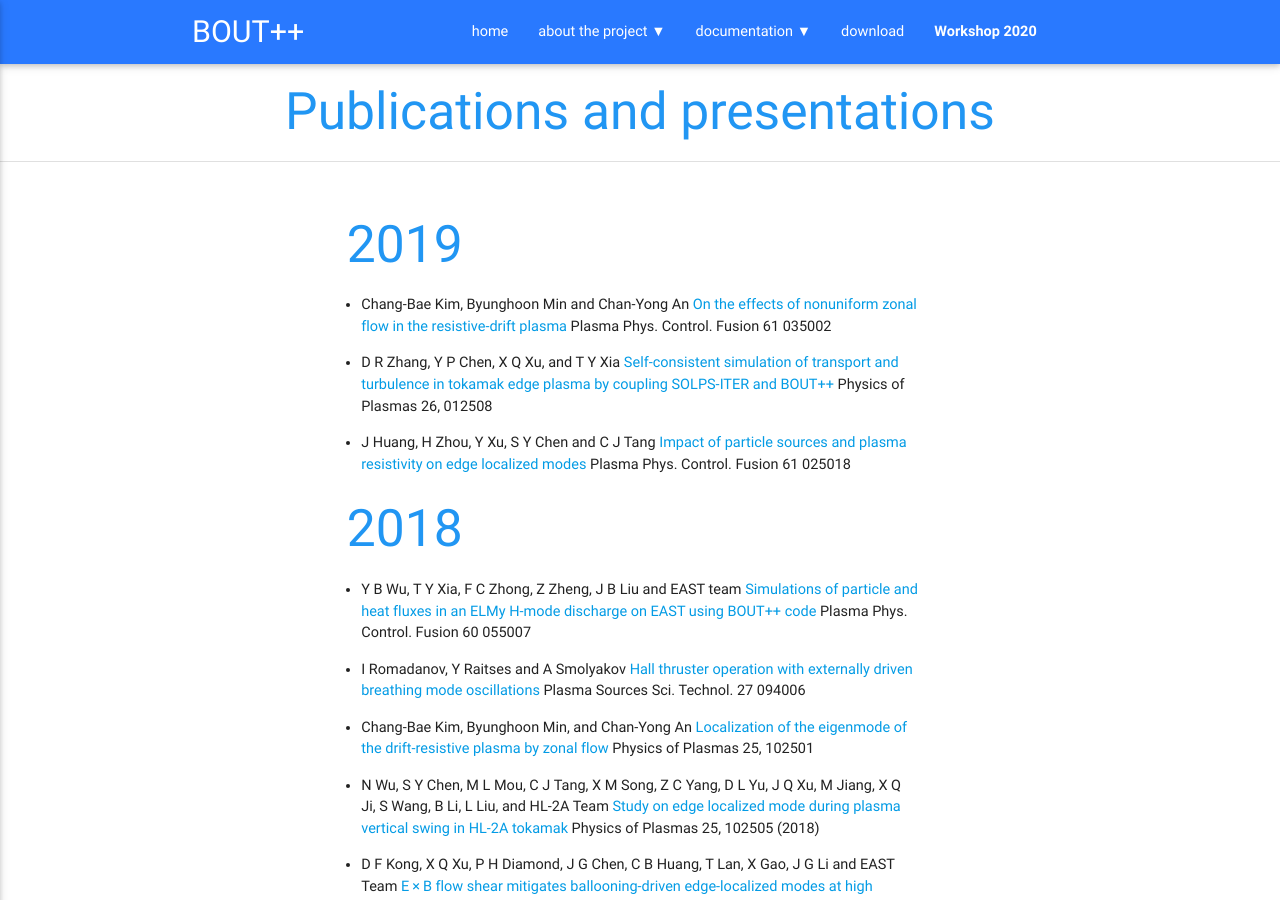
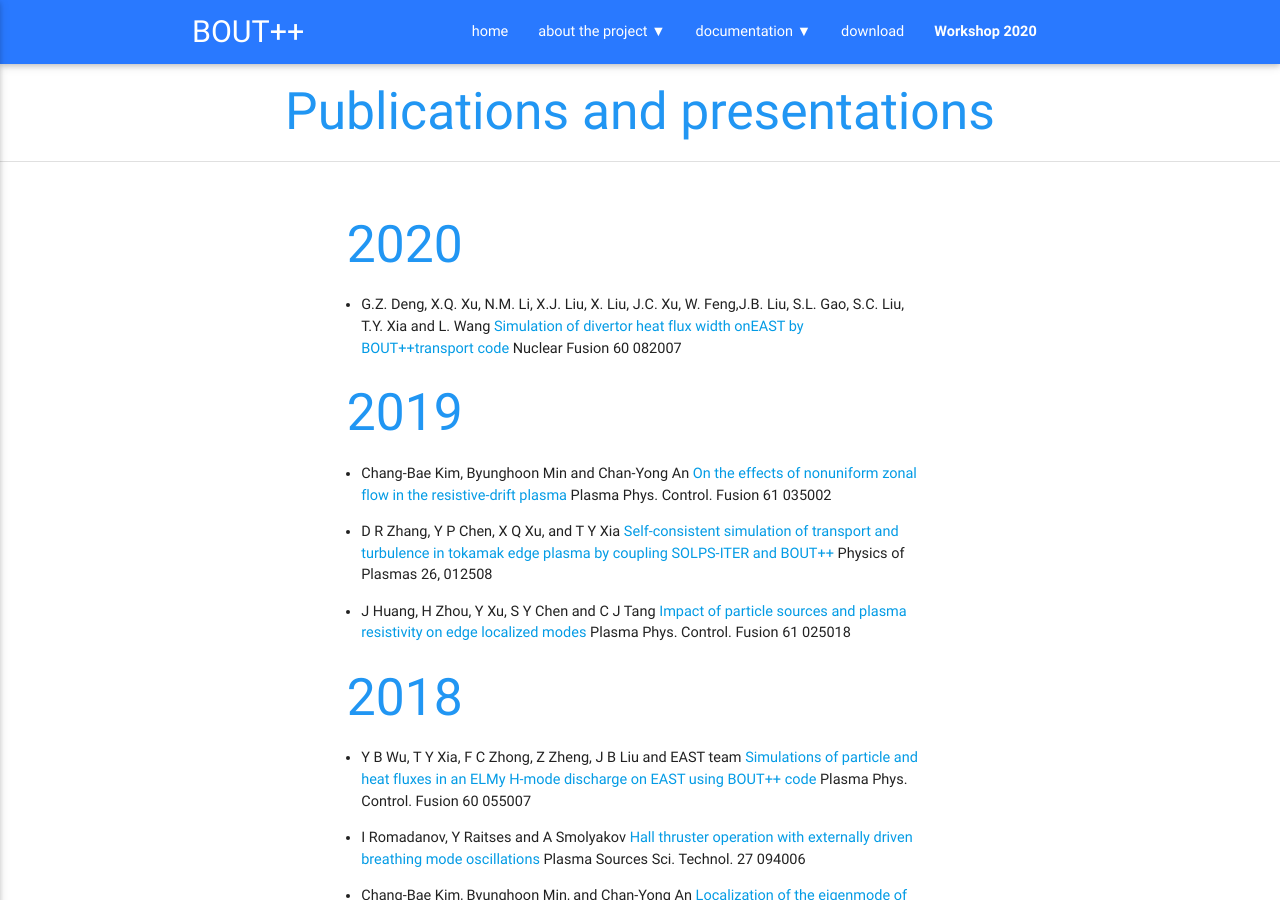
Before and after one commit to boutproject/boutproject.github.io, a Jekyll site: the page built from publications/index.md, in a window 1280 px wide and 900 px high. Built offline with Jekyll 4.4.1, drawn with Linux system fonts in a browser that asks for light colours.

Commit message:
Add NF paper from EAST

```diff
--- a/publications/index.md
+++ b/publications/index.md
@@ -4,6 +4,10 @@ title: Publications and presentations
 description: List of published articles using BOUT++
 nav-state: publications
 ---
+
+2020
+----
+* G.Z. Deng, X.Q. Xu, N.M. Li, X.J. Liu, X. Liu, J.C. Xu, W. Feng,J.B. Liu, S.L. Gao, S.C. Liu, T.Y. Xia and L. Wang [Simulation of divertor heat flux width onEAST by BOUT++transport code](https://doi.org/10.1088/1741-4326/ab70d6) Nuclear Fusion 60 082007
 
 2019
 ----
```
